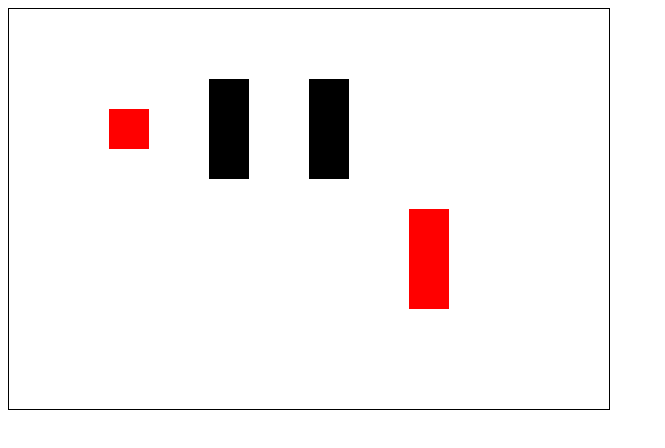
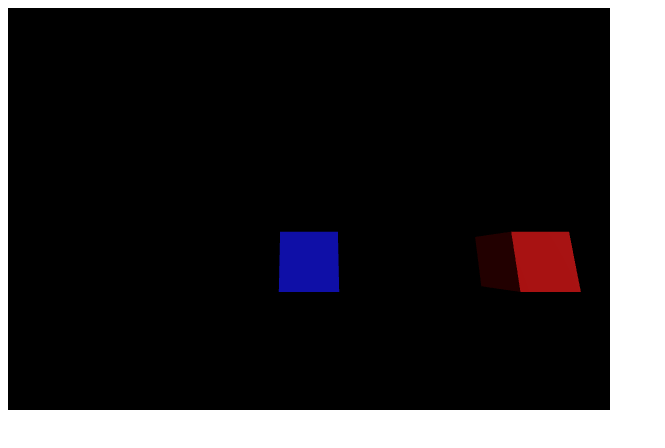
Before and after one commit to Soubhik1000/kernelplay, a website: page examples/basic/index.html in a window 1280 px wide. Shown: the whole page, without its empty margins (0-665 px from the left). Drawn offline with nearby package versions, Linux system fonts and the light colour scheme.

Commit message:
Add Three Renderer

```diff
--- a/examples/basic/index.html
+++ b/examples/basic/index.html
@@ -1,15 +1,26 @@
 <!DOCTYPE html>
 <html lang="en">
+
 <head>
   <meta charset="UTF-8" />
   <title>KernelPlay Test</title>
   <style>
-    canvas{
-        border: 1px solid black;
+    canvas {
+      border: 1px solid black;
     }
   </style>
 </head>
+
 <body>
+  <script type="importmap">
+    {
+      "imports": {
+        "three": "https://cdn.jsdelivr.net/npm/three@0.158.0/build/three.module.js",
+        "three/addons/": "https://cdn.jsdelivr.net/npm/three@0.158.0/examples/jsm/"
+      }
+    }
+  </script>
   <script type="module" src="./main.js"></script>
 </body>
+
 </html>
--- a/examples/basic/main.js
+++ b/examples/basic/main.js
@@ -2,6 +2,7 @@ import { Game } from "../../src/index.js";
 import { MenuScene } from "./scenes/MenuScene.js";
 import { Level1 } from "./scenes/Level1.js";
 import { WebGL2DRenderer } from "../../src/graphics/WebGL2DRenderer.js";
+import { ThreeRenderer } from "../../src/graphics/ThreeRenderer.js";
 
 // ---------------------------
 // Main Game
@@ -21,7 +22,8 @@ class MyGame extends Game {
 // Start the game
 // ---------------------------
 const game = new MyGame({
-  renderer: new WebGL2DRenderer(),
+  // renderer: new WebGL2DRenderer(),
+  renderer: new ThreeRenderer(),
   width: 600,
   height: 400,
   fps: 60,
--- /dev/null
+++ b/examples/basic/prefabs/Cube.js
@@ -0,0 +1,22 @@
+import * as THREE from "three";
+import { Entity, ColliderComponent } from "../../../src/index.js";
+import { PositionComponent3D } from "../../../src/core/components/WebGL_3D/PositionComponent3D.js";
+import { MeshComponent } from "../../../src/core/components/WebGL_3D/MeshComponent.js";
+import { CubeScript } from "../scripts/CubeScript.js";
+
+export function Cube(x, y, z = 0) {
+  const e = new Entity("Cube");
+
+  e.addComponent("position", new PositionComponent3D(x, y, z));
+
+  const mesh = new THREE.Mesh(
+    new THREE.BoxGeometry(1, 1, 1),
+    new THREE.MeshStandardMaterial({ color: "blue" })
+  );
+
+  e.addComponent("mesh", new MeshComponent(mesh));
+  e.addComponent("collider", new ColliderComponent(x, y));
+  e.addComponent("CubeScript", new CubeScript());
+
+  return e;
+}
--- /dev/null
+++ b/examples/basic/prefabs/Cube1.js
@@ -0,0 +1,21 @@
+import * as THREE from "three";
+import { Entity, ColliderComponent } from "../../../src/index.js";
+import { PositionComponent3D } from "../../../src/core/components/WebGL_3D/PositionComponent3D.js";
+import { MeshComponent } from "../../../src/core/components/WebGL_3D/MeshComponent.js";
+import { CubeScript } from "../scripts/CubeScript.js";
+
+export function Cube1(x, y, z = 0) {
+  const e = new Entity("Cube");
+
+  e.addComponent("position", new PositionComponent3D(x, y, z));
+
+  const mesh = new THREE.Mesh(
+    new THREE.BoxGeometry(1, 1, 1),
+    new THREE.MeshStandardMaterial({ color: "red" })
+  );
+
+  e.addComponent("mesh", new MeshComponent(mesh));
+  e.addComponent("collider", new ColliderComponent(x, y));
+
+  return e;
+}
--- a/examples/basic/scenes/Level1.js
+++ b/examples/basic/scenes/Level1.js
@@ -1,18 +1,23 @@
 import { Scene } from "../../../src/core/Scene.js";
 import { Player } from "../prefabs/Player.js";
 import { Wall } from "../prefabs/Wall.js";
+import { Cube } from "../prefabs/Cube.js";
+import { Cube1 } from "../prefabs/Cube1.js";
 
 export class Level1 extends Scene {
   init() {
-    const player = Player(100, 100);
-    const wall = new Wall(400, 200);
+    // const player = Player(100, 100);
+    // const wall = new Wall(400, 200);
 
-    wall.getComponent('renderer').color = '#ff0000';
-    player.getComponent("playerController").wall = wall;
+    // wall.getComponent('renderer').color = '#ff0000';
+    // player.getComponent("playerController").wall = wall;
 
-    this.addEntity(player);
-    this.addEntity(new Wall(200, 70));
-    this.addEntity(new Wall(300, 70, true));
-    this.addEntity(wall);
+    // this.addEntity(player);
+    // this.addEntity(new Wall(200, 70));
+    // this.addEntity(new Wall(300, 70, true));
+    // this.addEntity(wall);
+
+    this.addEntity(new Cube(0,0,0));
+    this.addEntity(new Cube1(4,0,0));
   }
 }
--- /dev/null
+++ b/examples/basic/scripts/CubeScript.js
@@ -0,0 +1,25 @@
+import { ScriptComponent, Keyboard } from "../../../src/index.js";
+import { OrbitControls } from 'https://cdn.jsdelivr.net/npm/three@0.158.0/examples/jsm/controls/OrbitControls.js';
+
+export class CubeScript extends ScriptComponent{
+    onStart(){
+        console.log(this.entity.scene.game.renderer);
+        const renderer = this.entity.scene.game.renderer;
+
+        // OrbitControls
+        const controls = new OrbitControls(renderer.camera, renderer.renderer.domElement);
+        controls.enableDamping = true;       // smooth motion
+        controls.dampingFactor = 0.05;
+        controls.target.set(0, 1, 0);        // focus point
+        controls.update();
+    }
+
+    update(dt){
+        const pos = this.entity.getComponent("position");
+
+        if (Keyboard.isPressed("ArrowRight")) pos.x += 10 * dt;
+        if (Keyboard.isPressed("ArrowLeft")) pos.x += -10 * dt;
+        if (Keyboard.isPressed("ArrowUp")) pos.y += 10 * dt;
+        if (Keyboard.isPressed("ArrowDown")) pos.y += -10 * dt;
+    }
+}
--- /dev/null
+++ b/src/core/components/WebGL_3D/MeshComponent.js
@@ -0,0 +1,16 @@
+import { Component } from "../../Component.js";
+
+export class MeshComponent extends Component {
+  constructor(object3D) {
+    super();
+    this.object = object3D;
+  }
+
+  onStart() {
+    this.entity.scene.game.renderer.scene3D.add(this.object);
+  }
+
+  onDestroy() {
+    this.entity.scene.game.renderer.scene3D.remove(this.object);
+  }
+}
--- /dev/null
+++ b/src/core/components/WebGL_3D/PositionComponent3D.js
@@ -0,0 +1,10 @@
+import { Component } from "../../Component.js";
+
+export class PositionComponent3D extends Component{
+  constructor(x = 0, y = 0, z = 0) {
+    super();
+    this.x = x;
+    this.y = y;
+    this.z = z;
+  }
+}
--- a/src/graphics/ThreeRenderer.js
+++ b/src/graphics/ThreeRenderer.js
@@ -16,7 +16,7 @@ export class ThreeRenderer extends Renderer {
     );
 
     this.renderer = new THREE.WebGLRenderer({
-      canvas: game.canvas.el,
+      canvas: game.canvas.canvas,
       antialias: true
     });
 
@@ -32,7 +32,7 @@ export class ThreeRenderer extends Renderer {
     this.camera.position.set(0, 0, 5);
 
     // 🔥 basic lighting
-    const light = new THREE.DirectionalLight(0xffffff, 1);
+    const light = new THREE.DirectionalLight(0xffffff, 2);
     light.position.set(1, 1, 1);
     this.scene3D.add(light);
 
```
